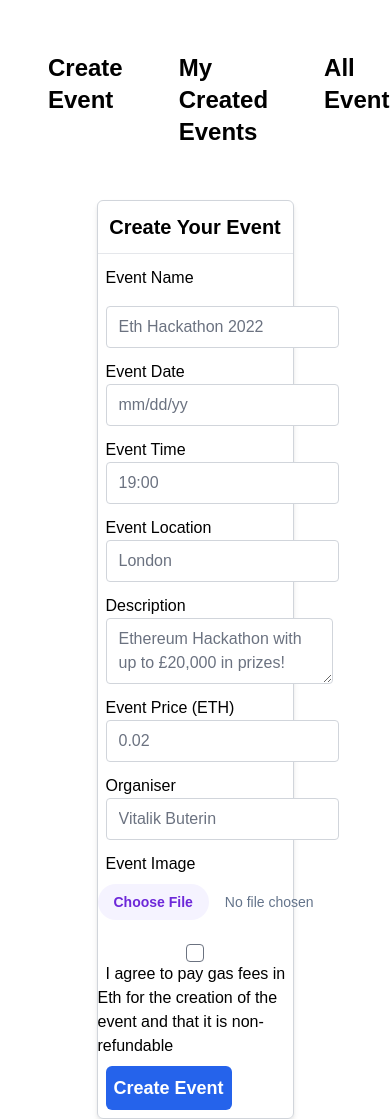
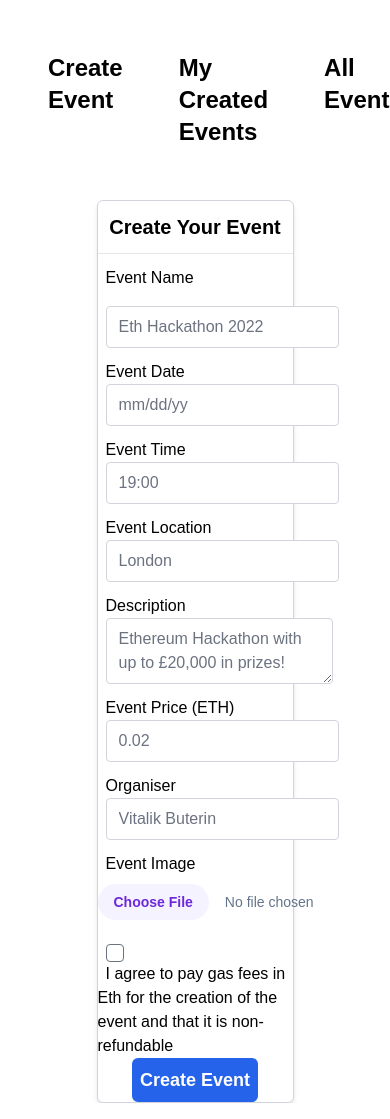
Before and after one commit to encode-g16/final-project-frontend, a React (Create React App) app: page /create-event-new in a window 390 px wide. Built offline with nearby package versions, Linux system fonts and the light colour scheme.

Commit message:
change to create event form

```diff
--- a/src/components/CreateEventForm.tsx
+++ b/src/components/CreateEventForm.tsx
@@ -1,8 +1,9 @@
 import React from 'react'
+import { useForm } from 'react-hook-form';
 
 export default function CreateEventForm() {
     return (
-        <div className="w-1/2 h-1/2 border border-gray-300 rounded-md shadow-md mx-auto">
+        <div className="w-1/2 h-1/2 border border-gray-300  bg-white rounded-md shadow-md mx-auto">
             <p className="font-bold text-xl text-center py-3 px-1">Create Your Event</p>
             <hr />
             <div className="md:grid md:grid-cols-4 md:gap-4">
@@ -37,12 +38,10 @@ export default function CreateEventForm() {
                     md:col-span-3
                 "/>
 
-                <input type="checkbox" id="event-checkbox" name="event-checkbox" value="1" className="block mx-auto mt-4 md:col-span-1 rounded border border-gray-500"/>
+                <input type="checkbox" id="event-checkbox" name="event-checkbox" value="1" className="block ml-2 mt-4 md:mx-auto md:col-span-1 rounded border border-gray-500"/>
                 <label htmlFor="checkbox" className="mx-2 mt-2 md:col-span-3">I agree to pay gas fees in Eth for the creation of the event and that it is non-refundable</label>
 
-                <button type="submit" className="block col-span-4 p-2 m-2 bg-blue-600 text-center text-lg rounded-md text-white font-semibold hover:bg-blue-700">Create Event</button>
-
-
+                <button type="submit" className="block p-2 mx-auto md:m-2 md:col-span-4  bg-blue-600 text-center text-lg rounded-md text-white font-semibold hover:bg-blue-700">Create Event</button>
             </div>
         </div>
 
```
